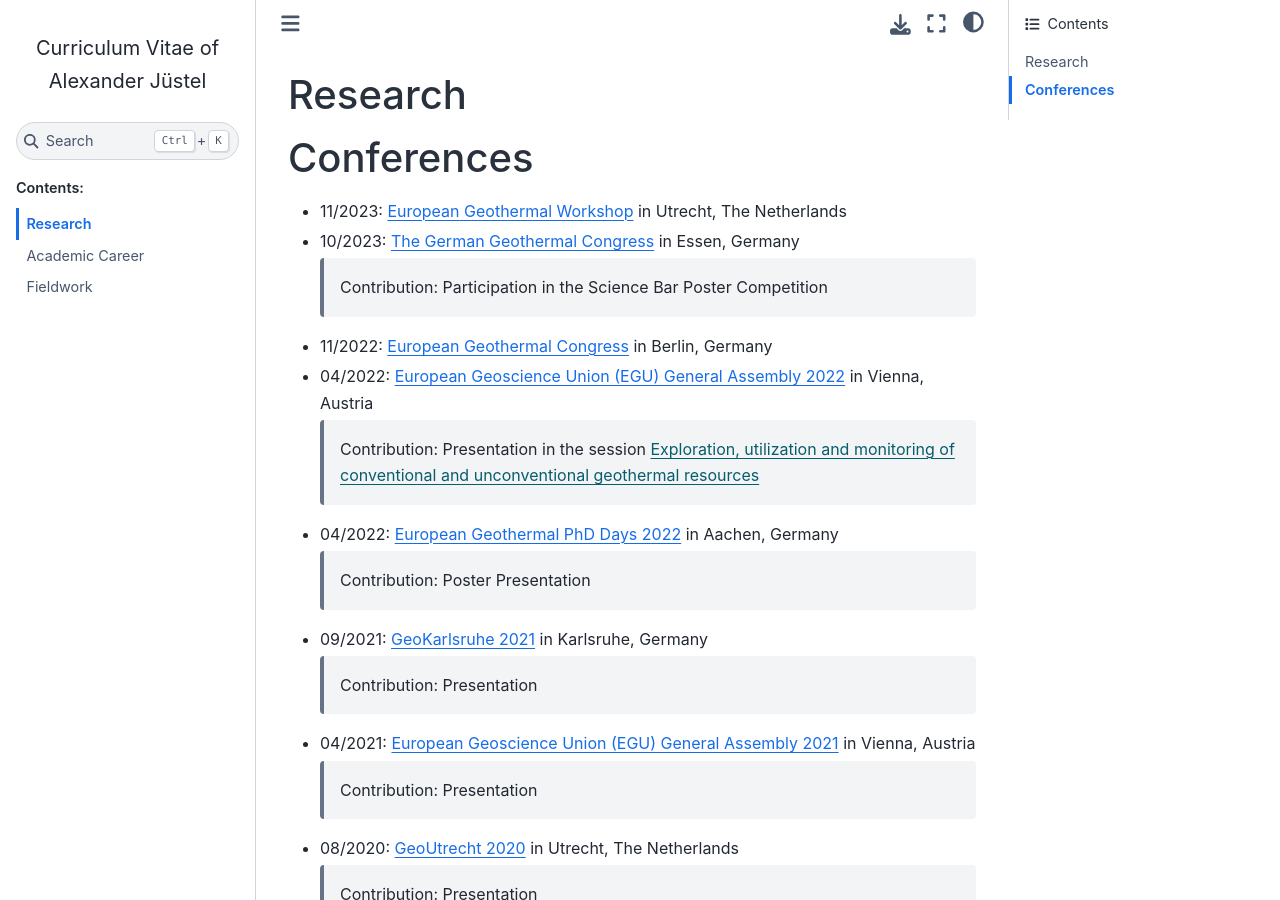
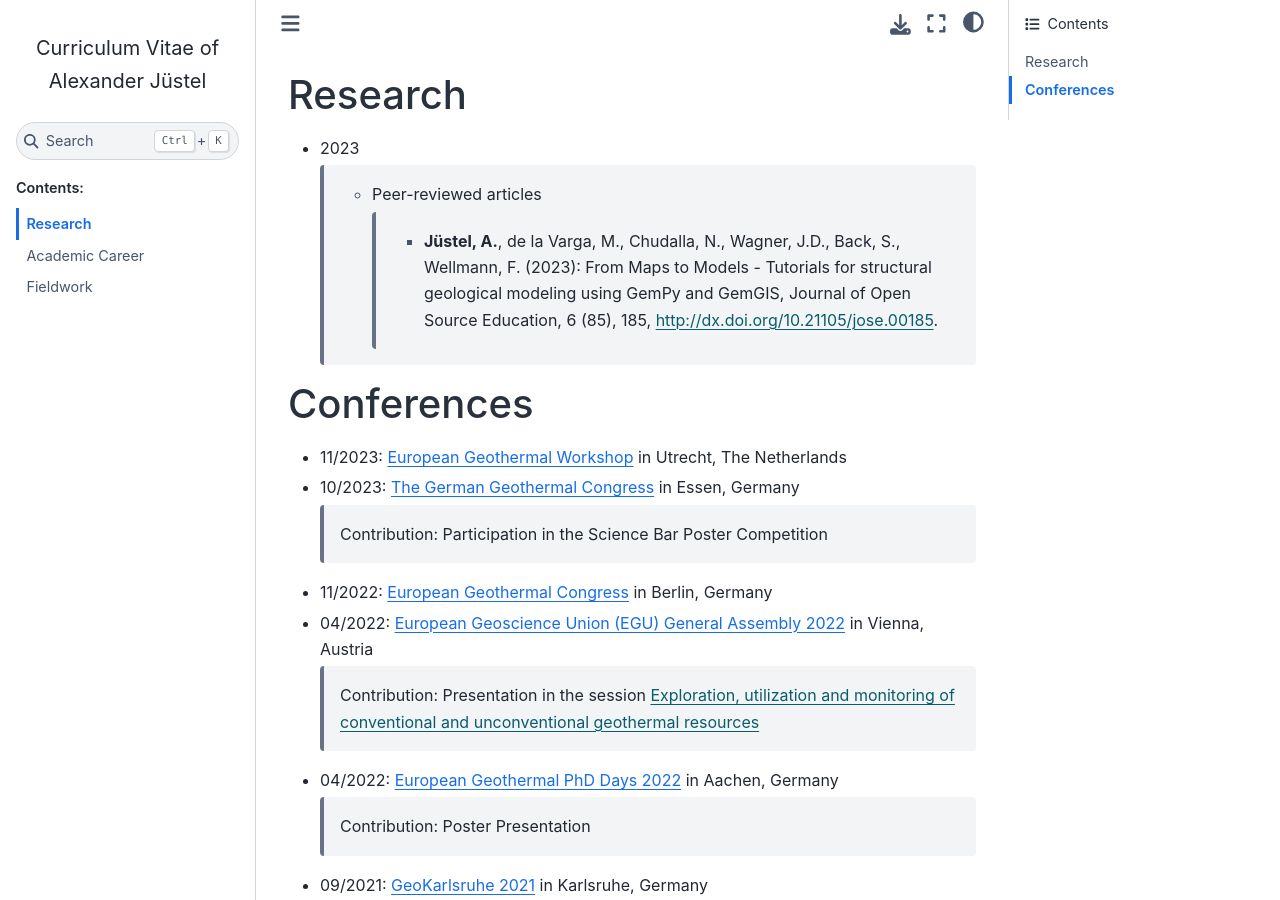
Before and after one commit to AlexanderJuestel/curriculum_vitae, a Sphinx documentation site: the page built from docs/source/research.rst, in a window 1280 px wide and 900 px high. Built offline with Sphinx 7.4.7 and the Sphinx Book theme 1.1.4, drawn with Linux system fonts in a browser that asks for light colours.

Commit message:
EditFiles

```diff
--- a/docs/source/fieldwork.rst
+++ b/docs/source/fieldwork.rst
@@ -7,4 +7,4 @@ Fieldwork
 
     Tasks: Analysis and interpretation of cuttings from the Quaternary and Tertiary of the Weisweiler Horst of the Lower Rhine Embayment and Upper Carboniferous of the Aachen Fold-and-Thrust Belt (Inde Syncline) in cooperation with the Geological Survey of NRW, installation of a fibre optic cable for a seismic observatory
 
-.. image:: images/img1.png
+.. image:: images/img1.jpg
--- a/docs/source/research.rst
+++ b/docs/source/research.rst
@@ -2,6 +2,12 @@
 
 Research
 =========
+
+* 2023
+
+    * Peer-reviewed articles
+
+        * **Jüstel, A.**, de la Varga, M., Chudalla, N., Wagner, J.D., Back, S., Wellmann, F. (2023): From Maps to Models - Tutorials for structural geological modeling using GemPy and GemGIS, Journal of Open Source Education, 6 (85), 185, http://dx.doi.org/10.21105/jose.00185.
 
 
 
```
